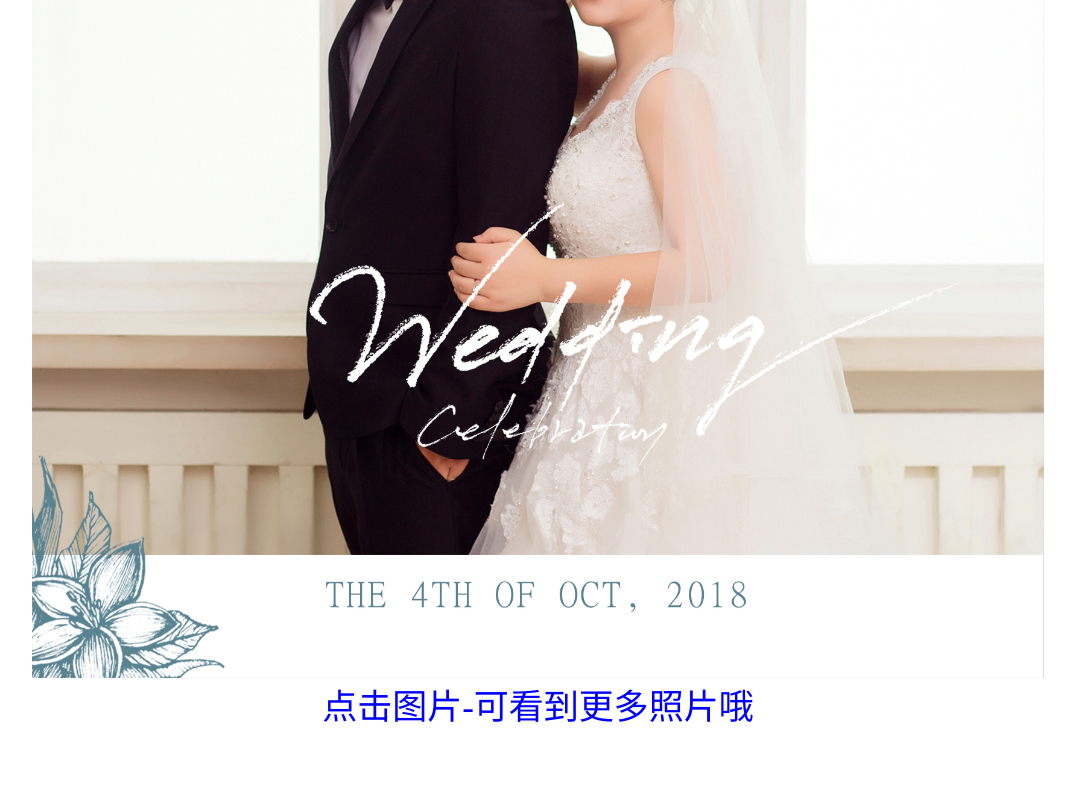
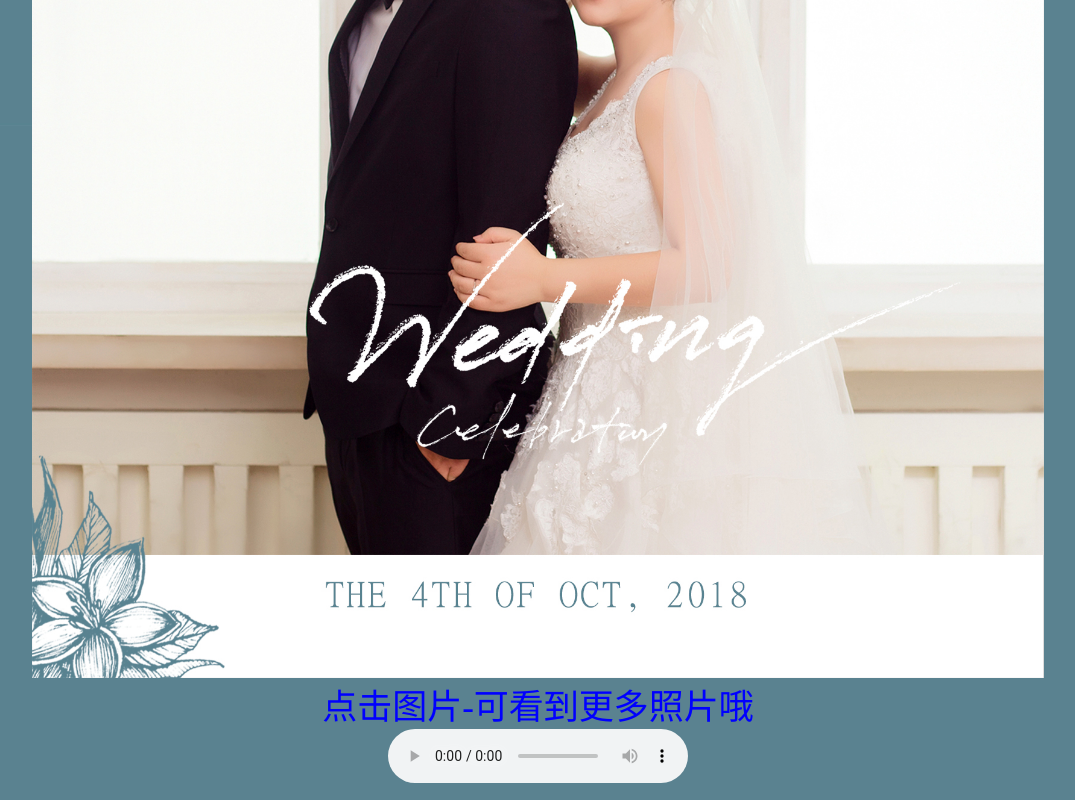
Before and after one commit to FlyHusky/nginx-html, a plain HTML site: page index.html in a window 1280 px wide. Shown: the part 943-1743 px from the top of the page, without its empty margins (102-1177 px from the left). Before the commit the page ends 1680 px from the top, so only its background shows below. Drawn offline with Linux system fonts and the light colour scheme.

Commit message:
add music

```diff
--- a/index.html
+++ b/index.html
@@ -33,6 +33,14 @@
         vertical-align: middle;
         text-align: center;
     }
+
+  body{
+   background:url(./jpg/backg.jpg)  no-repeat center center;
+   background-size:cover;
+   background-attachment:fixed;
+   background-color:#CCCCCC;
+}
+
 </style>
 
 <script>
@@ -100,5 +108,15 @@
          </center>
          <div class="dv2">点击图片-可看到更多照片哦</div>
 
+         <div class="dv2">
+            <audio autoplay="autoplay" controls="controls" loop="loop"  src="./music/backg.mp3" >
+                 你的浏览器版本太低，不支持audio标签
+            </audio>
+
+         </div>
+
+</audio>
+
+
 </body>
 </html>
```
Also changed, not shown: jpg/backg.jpg (added), 1 other file.
